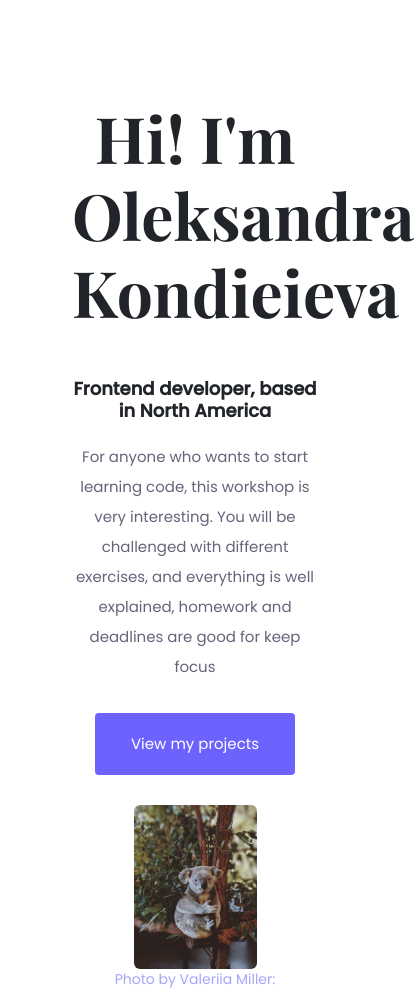
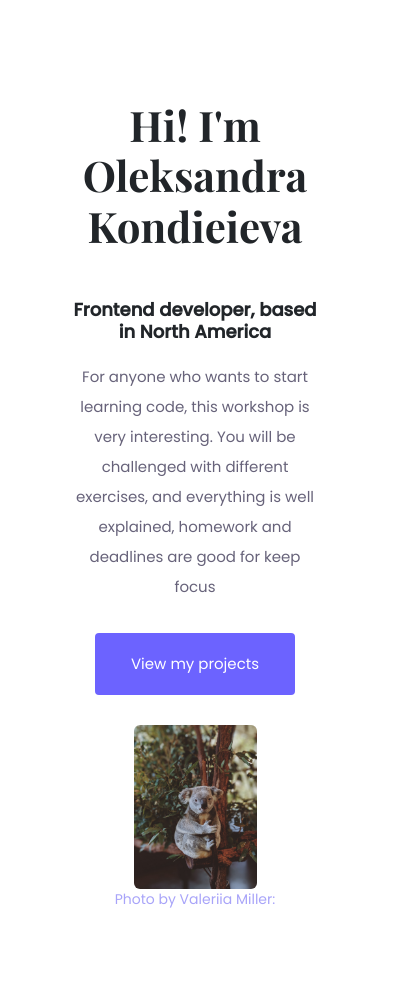
Before and after one commit to Flydeer19/portfolio-homework, a plain HTML site: page about-page.html in a window 390 px wide. Shown: the top 993 px of the page, 414 px wide, since content can reach past the window. Drawn offline with nearby package versions, Linux system fonts and the light colour scheme.

Commit message:
changed the classes in the 'about' page to more generic

```diff
--- a/about-page.html
+++ b/about-page.html
@@ -26,10 +26,10 @@
   </head>
   <body>
     <div class="container">
-      <div class="about-page-hero">
+      <div class="content-container">
         <div class="row">
           <div class="col">
-            <div class="about-page-content">
+            <div class="content">
               <h1>Hi! I'm Oleksandra Kondieieva</h1>
               <h2 class="mt-5">Frontend developer, based in North America</h2>
               <p>
--- a/src/style.css
+++ b/src/style.css
@@ -66,19 +66,19 @@ p {
   margin-top: 25px;
 }
 
-.about-page-hero {
+.content-container {
   margin: 100px 60px;
 }
 
-.about-page-content {
+.content {
   padding: 60px 0 40px 70px;
 }
 
-.about-page-content h1 {
+.content h1 {
   font-size: 64px;
 }
 
-.about-page-content h2 {
+.content h2 {
   font-size: 18px;
   font-family: var(--paragraph-font);
 }
@@ -222,14 +222,17 @@ p {
     margin-top: 10px;
   }
 
-  .about-page-hero {
+  .content-container {
     margin-top: 60px 0 0 0;
   }
 
-  .about-page-content {
+  .content {
     text-align: center;
     padding: 0 0 30px 0;
-    margin: 0;
+  }
+
+  .content h1 {
+    font-size: 42px;
   }
 
   .about-page-img img {
```
